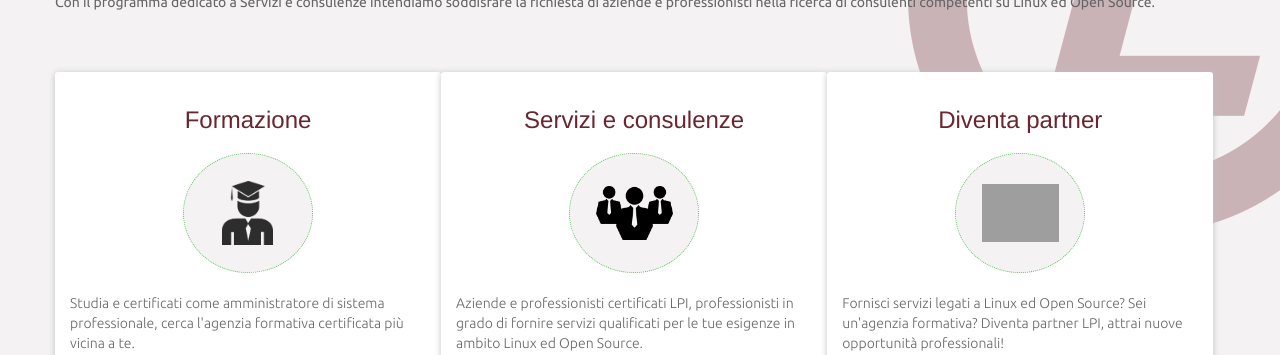
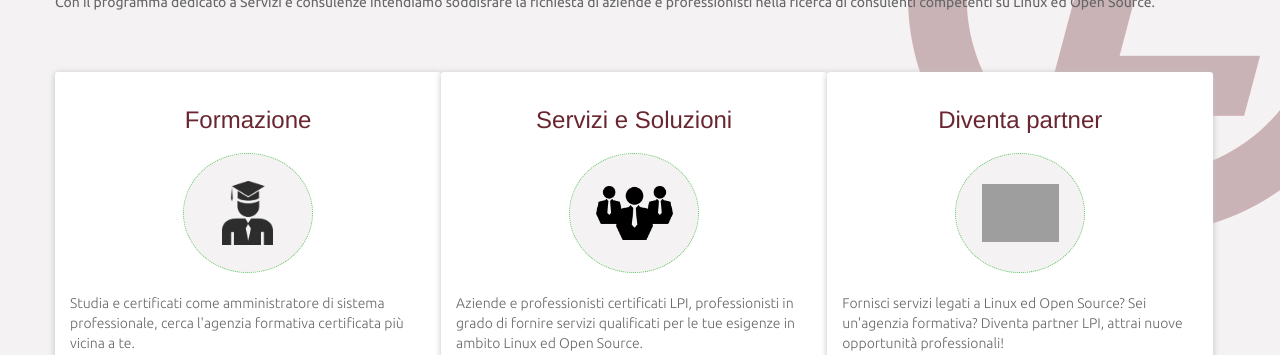
Before and after one commit to barocci/lpi-partner-program, a Django app: page / in a window 1280 px wide. Shown: the part 298-653 px from the top of the page. Run offline with Django 3.2, Linux system fonts and the light colour scheme; parts of the project's set-up code (start-up, migrations or seed data) failed here and were passed over; some libraries are stand-ins or nearby versions; grey boxes are pictures that could not be loaded.

Commit message:
soluzioni non consulenze

```diff
--- a/partners/templates/index.html
+++ b/partners/templates/index.html
@@ -84,7 +84,7 @@
 
 			 	  <div class='prtn-box prtn-box-3 prtn-box-center' data-bind='css: box_center_show'>
 			 	  	<div class="prtn-box-inner">
-				 	  	<h3>Servizi e consulenze</h3>
+				 	  	<h3>Servizi e Soluzioni</h3>
 				 	  	<div class='prtn-box-icon prtn-box-icon-companies'>
 				 	  	</div>
 				 	  	<div class='prtn-box-desc'>
@@ -179,7 +179,7 @@
 
           <li class='prtn-box col-sm-5 col-sm-offset-1'>
             <div class='prtn-box-inner'>
-              <h3>Servizi e consulenze</h3>
+              <h3>Servizi e Soluzioni</h3>
               <div class='prtn-box-icon'></div>
               <div class='prtn-box-desc'>
               Certifica la tua azienda con LPI, garantisci la qualità di servizi e consulenze, contraddistinguiti dalla concorrenza mostrando le tue competenze ed i tuoi servizi attraverso il sito ufficiale di LPI.
@@ -691,7 +691,7 @@
 
             <div data-bind='visible: type() == "service-company" && show'>
               <div class="row">
-              <h1>Servizi e consulenza</h1>
+              <h1>Servizi e Soluzioni</h1>
               <p>
               In questa sezione puoi trovare i nostri programmi di partnership dedicati alle aziende ed ai professionisti che erogano servizi in ambiente Linux ed Open Source.<br />
               Attraverso i programmi LPI SP (Solution Provider), LPI CSP (Certified Solution Provider) e LPI CSP (Certified Solution Provider) Gold puoi essere trovato da nuovi clienti in base ai servizi che offri ed alle tue effetive competenze.
```
